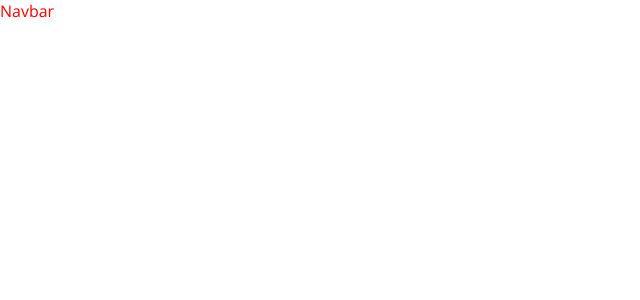
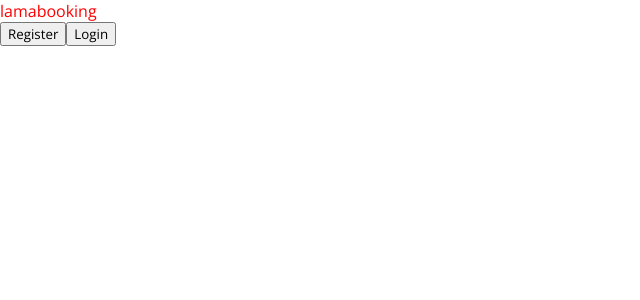
Before and after one commit to Koko-Dev/react-reservation-app, a React (Create React App) app: page / in a window 1280 px wide. Shown: the top 300 px of the page, without its empty margins (0-640 px from the left). Built offline with nearby package versions, Linux system fonts and the light colour scheme.

Commit message:
Navbar.js: Add jsx for the navbar which will include Register and Login buttons along with appropriate divs and containers

```diff
--- a/src/components/navbar/Navbar.js
+++ b/src/components/navbar/Navbar.js
@@ -2,7 +2,20 @@ import './navbar.css';
 
 const Navbar = () => {
 	return (
-		<div>Navbar</div>
+		<div className="navbar">
+			<div className="navContainer">
+				<span className="logo">lamabooking</span>
+				{/* /.logo */}
+				<div className="navItems">
+					<button className="navButton">Register</button>
+					{/* /.navButton */}
+					<button className="navButton">Login</button>
+					{/* /.navButton */}
+				</div>
+				{/* /.navItems */}
+			</div>
+			{/* /.navContainer */}
+		</div>
 	)
 }
 
```
